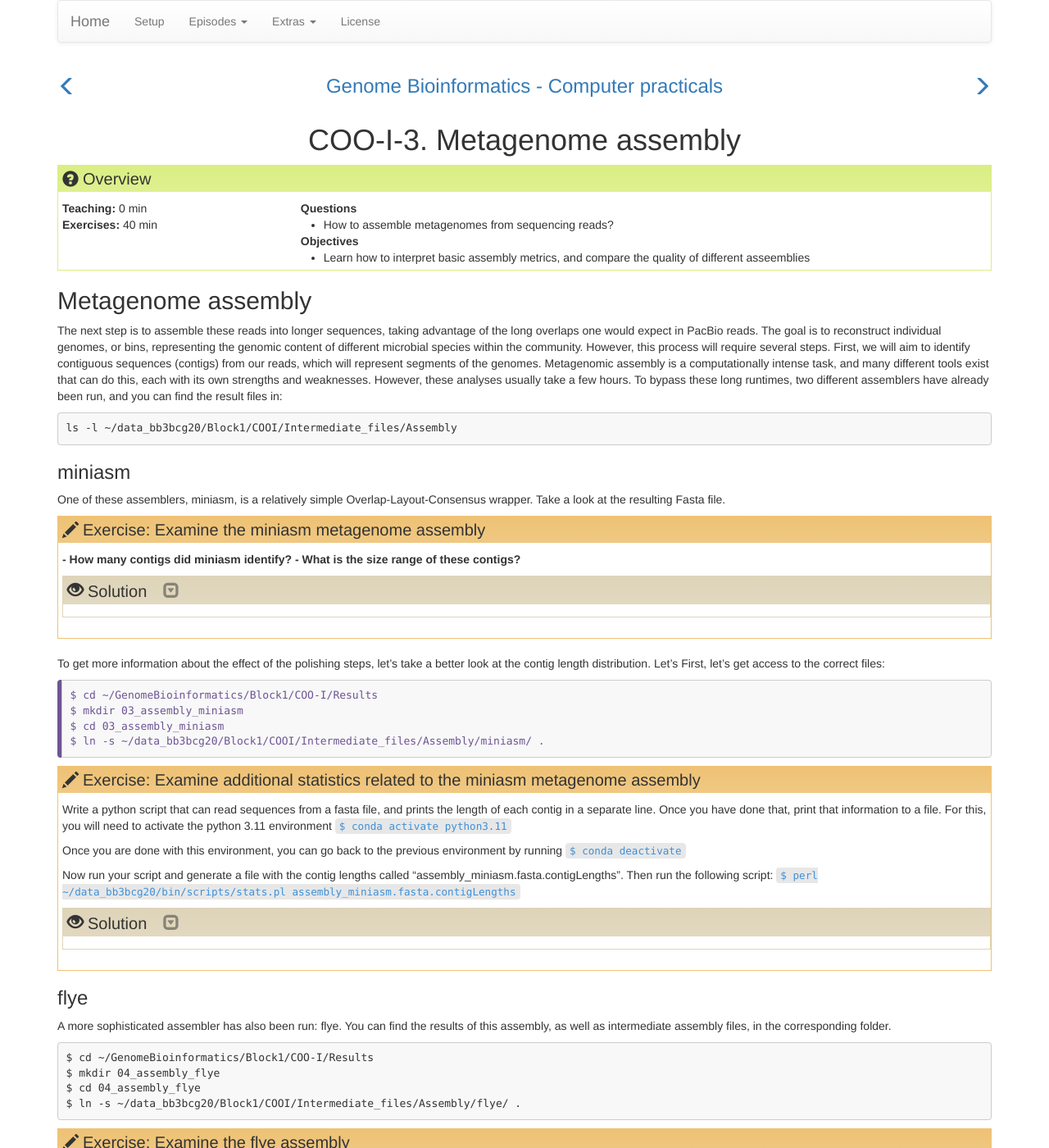
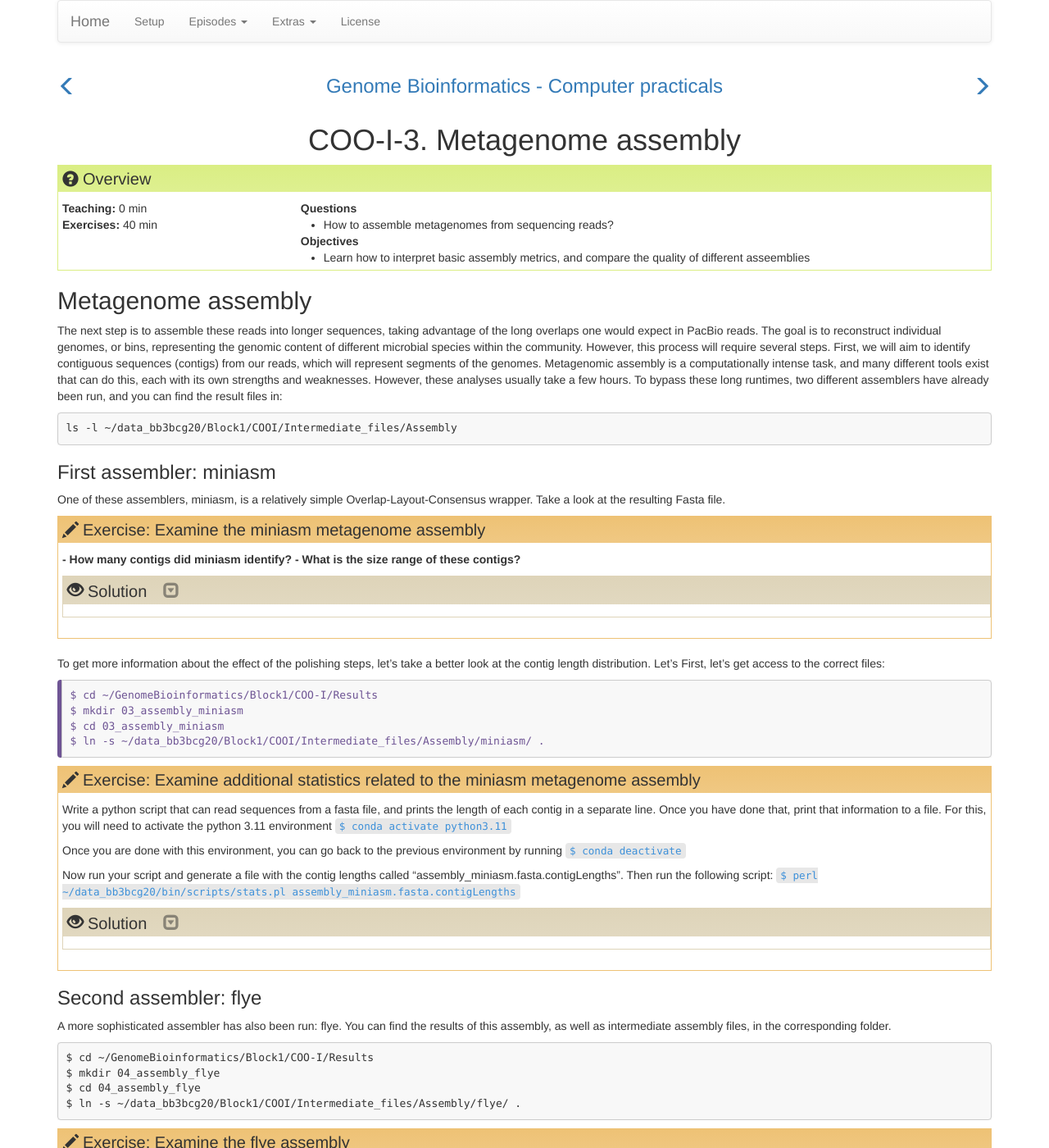
Before and after one commit to TeamMGE/GenomeBioinformaticsCourse, a Jekyll site: the page built from _episodes/13-COOI.md, in a window 1280 px wide and 1400 px high. Shown: the whole window at 82% size. Built offline with Jekyll 4.4.1, drawn with Linux system fonts in a browser that asks for light colours.

Commit message:
Update 13-COOI.md

```diff
--- a/_episodes/13-COOI.md
+++ b/_episodes/13-COOI.md
@@ -22,7 +22,7 @@ To bypass these long runtimes, two different assemblers have already been run, a
 ls -l ~/data_bb3bcg20/Block1/COOI/Intermediate_files/Assembly
 ~~~
 
-### miniasm
+### First assembler: miniasm
 
 One of these assemblers, miniasm, is a relatively simple Overlap-Layout-Consensus wrapper.
 Take a look at the resulting Fasta file.
@@ -87,7 +87,7 @@ $ ln -s ~/data_bb3bcg20/Block1/COOI/Intermediate_files/Assembly/miniasm/ .
 {: .challenge}
 
 
-### flye
+### Second assembler: flye
 
 A more sophisticated assembler has also been run: flye.
 You can find the results of this assembly, as well as intermediate assembly files, in the corresponding folder.
```
